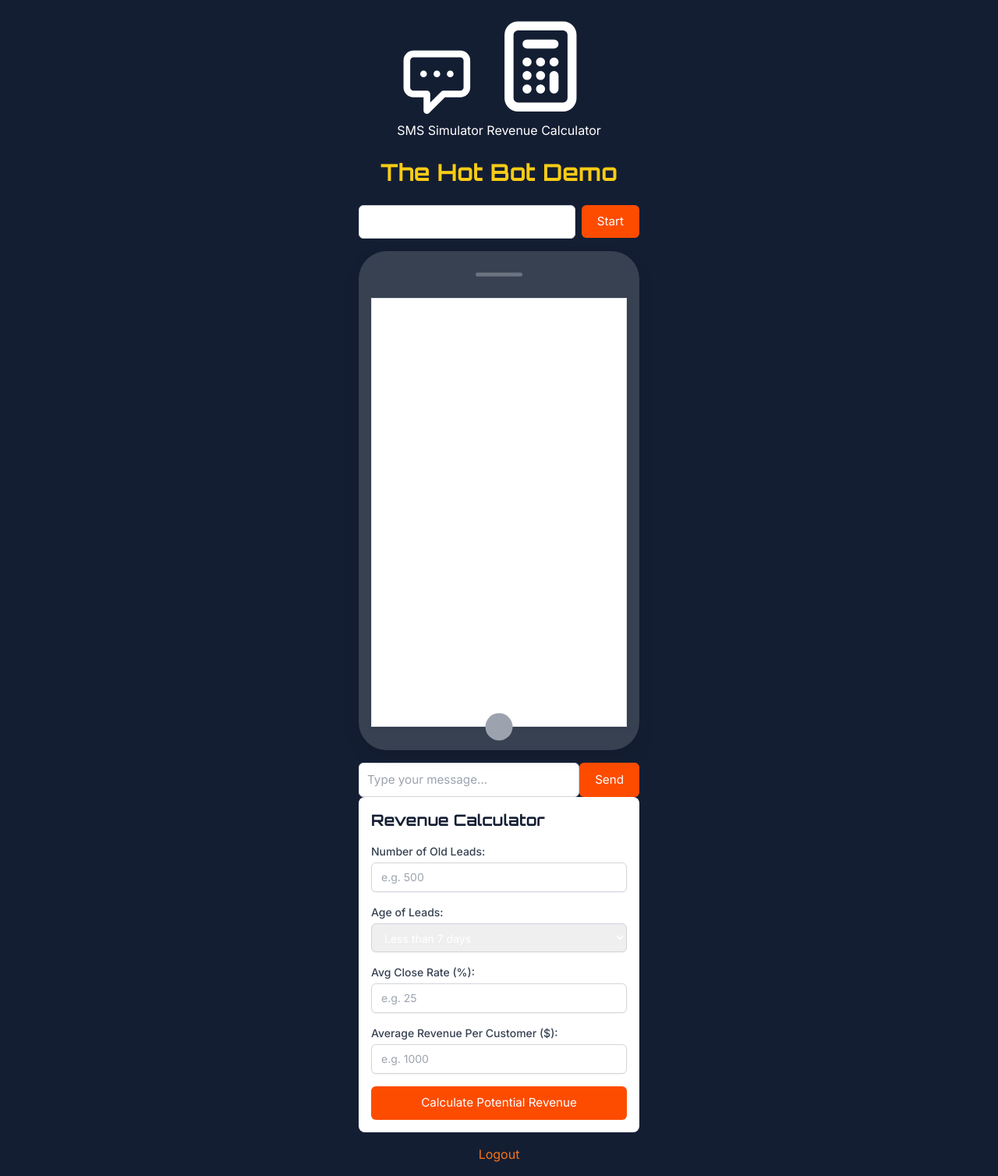
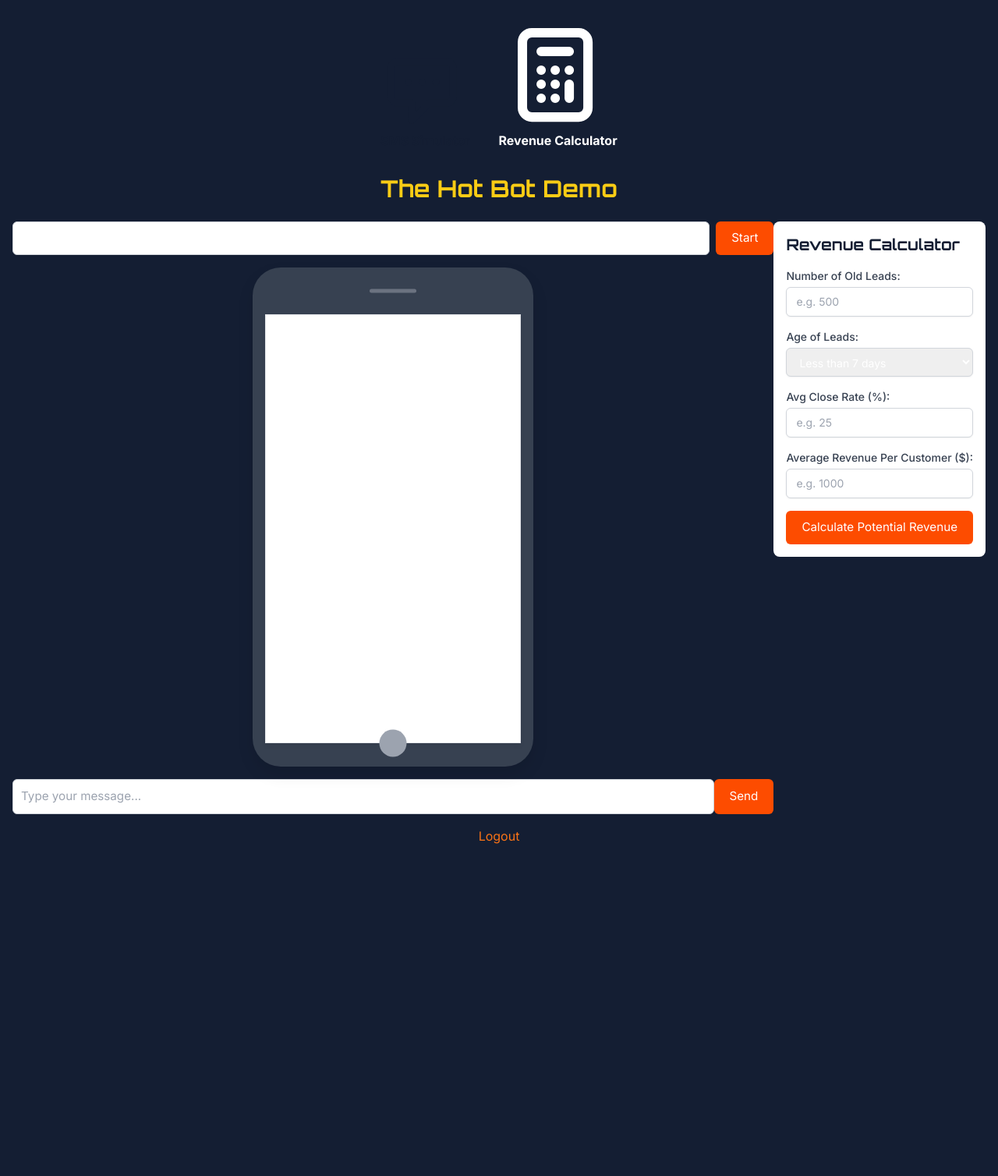
Before and after one commit to thehotbot/RoyaTest, a Flask app: template templates/index.html in a window 1280 px wide. Shown: the whole page at 78% size. After the commit the page ends 1082 px from the top, so only its background shows below. Run offline with Flask 3, Linux system fonts and the light colour scheme; the template is opened without the code that fills it, so the values that code supplies are empty; parts of the project's set-up code (start-up, migrations or seed data) failed here and were passed over.

Commit message:
Agent query: Please click on the SMS Simulator and Revenue Calculator toggle buttons alternately a few times. Are the screens transitioning smoothly? Is the active button highlighted correctly? Are the screens expanding and shrinking as expected?

```diff
--- a/static/js/app.js
+++ b/static/js/app.js
@@ -24,8 +24,8 @@
     console.log('Revenue Calculator:', revenueCalculator);
     console.log('Screen Container:', screenContainer);
 
-    smsSimulator.classList.add('expanded');
-    revenueCalculator.classList.add('shrunk');
+    smsSimulator.classList.add('flex-grow', 'opacity-100', 'w-3/4');
+    revenueCalculator.classList.add('flex-grow-0', 'opacity-70', 'w-1/4');
 
     fetch('/get_assistants')
         .then(response => response.json())
@@ -87,10 +87,11 @@
         console.log('Before toggle - Expand:', expandScreen.classList.toString());
         console.log('Before toggle - Shrink:', shrinkScreen.classList.toString());
 
-        expandScreen.classList.remove('shrunk');
-        expandScreen.classList.add('expanded');
-        shrinkScreen.classList.remove('expanded');
-        shrinkScreen.classList.add('shrunk');
+        expandScreen.classList.remove('flex-grow-0', 'opacity-70', 'w-1/4');
+        expandScreen.classList.add('flex-grow', 'opacity-100', 'w-3/4');
+
+        shrinkScreen.classList.remove('flex-grow', 'opacity-100', 'w-3/4');
+        shrinkScreen.classList.add('flex-grow-0', 'opacity-70', 'w-1/4');
 
         toggleSmsButton.classList.toggle('active');
         toggleCalculatorButton.classList.toggle('active');
--- a/templates/index.html
+++ b/templates/index.html
@@ -10,13 +10,13 @@
 <body class="bg-[#141E33] h-screen flex flex-col items-center justify-start py-4">
     <div class="container mx-auto p-4 flex flex-col items-center">
         <div class="toggle-buttons mb-6">
-            <button id="toggle-sms" class="toggle-btn active">
+            <button id="toggle-sms" class="toggle-btn active bg-[#fcba04] text-[#141E33] px-4 py-2 rounded-full font-semibold transition-all duration-300 ease-in-out transform hover:scale-105">
                 <svg xmlns="http://www.w3.org/2000/svg" class="h-6 w-6 inline-block mr-2" fill="none" viewBox="0 0 24 24" stroke="currentColor">
                     <path stroke-linecap="round" stroke-linejoin="round" stroke-width="2" d="M8 10h.01M12 10h.01M16 10h.01M9 16H5a2 2 0 01-2-2V6a2 2 0 012-2h14a2 2 0 012 2v8a2 2 0 01-2 2h-5l-5 5v-5z" />
                 </svg>
                 SMS Simulator
             </button>
-            <button id="toggle-calculator" class="toggle-btn">
+            <button id="toggle-calculator" class="toggle-btn bg-[#4A5568] text-white px-4 py-2 rounded-full font-semibold transition-all duration-300 ease-in-out transform hover:scale-105">
                 <svg xmlns="http://www.w3.org/2000/svg" class="h-6 w-6 inline-block mr-2" fill="none" viewBox="0 0 24 24" stroke="currentColor">
                     <path stroke-linecap="round" stroke-linejoin="round" stroke-width="2" d="M9 7h6m0 10v-3m-3 3h.01M9 17h.01M9 14h.01M12 14h.01M15 11h.01M12 11h.01M9 11h.01M7 21h10a2 2 0 002-2V5a2 2 0 00-2-2H7a2 2 0 00-2 2v14a2 2 0 002 2z" />
                 </svg>
@@ -24,13 +24,13 @@
             </button>
         </div>
         <h1 class="text-3xl font-bold mb-6 text-center text-yellow-400">The Hot Bot Demo</h1>
-        <div class="screen-container">
-            <div id="sms-simulator" class="screen expanded">
+        <div class="screen-container flex justify-between w-full max-w-7xl mx-auto">
+            <div id="sms-simulator" class="screen transition-all duration-300 ease-in-out flex-grow opacity-100 w-3/4">
                 <div class="mb-4 flex items-center">
                     <select id="assistant-select" class="mr-2 block w-full py-2 px-3 border border-gray-300 bg-white rounded-md shadow-sm focus:outline-none focus:ring-orange-500 focus:border-orange-500 sm:text-sm">
                         <option value="">Select an assistant</option>
                     </select>
-                    <button id="start-button" class="text-white px-4 py-2 rounded-md disabled:opacity-50 hover:opacity-90 transition duration-300">Start</button>
+                    <button id="start-button" class="bg-[#FD4C00] text-white px-4 py-2 rounded-md disabled:opacity-50 hover:opacity-90 transition duration-300">Start</button>
                 </div>
                 <div class="smartphone-frame">
                     <div id="chat-container" class="flex-grow bg-white p-4 overflow-y-auto mb-4">
@@ -39,10 +39,10 @@
                 </div>
                 <div class="flex mt-4">
                     <input type="text" id="message-input" class="flex-grow border rounded-l-lg p-2 focus:outline-none focus:ring-2 focus:ring-orange-500" placeholder="Type your message..." autocomplete="off">
-                    <button id="send-button" class="text-white px-6 py-2 rounded-r-lg hover:opacity-90 transition duration-300">Send</button>
+                    <button id="send-button" class="bg-[#FD4C00] text-white px-6 py-2 rounded-r-lg hover:opacity-90 transition duration-300">Send</button>
                 </div>
             </div>
-            <div id="revenue-calculator" class="screen shrunk">
+            <div id="revenue-calculator" class="screen transition-all duration-300 ease-in-out flex-grow-0 opacity-70 w-1/4">
                 <div class="bg-white p-4 rounded-lg">
                     <h2 class="text-xl font-bold mb-4 text-[#141E33]">Revenue Calculator</h2>
                     <div class="mb-4">
```
Also changed, not shown: 1 other file.
